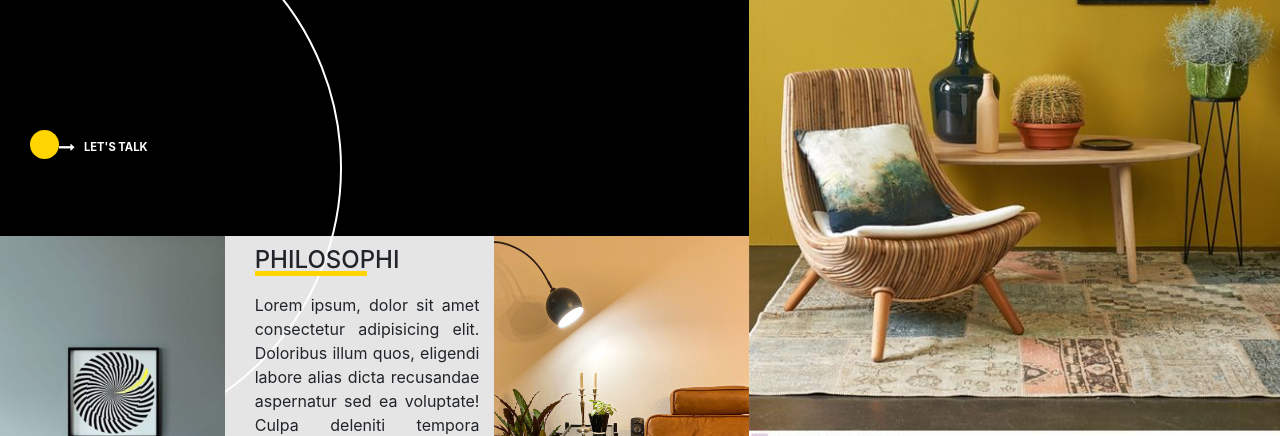
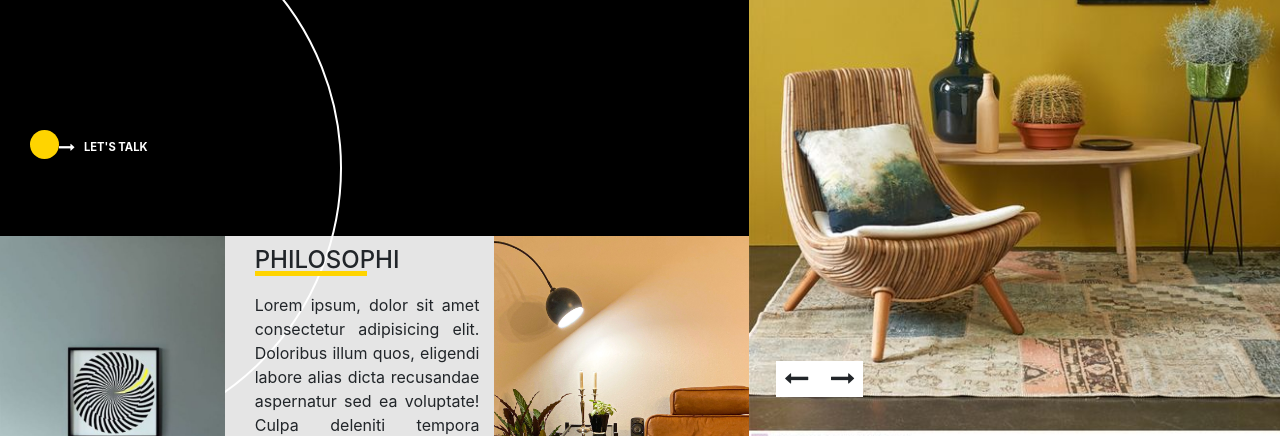
Before and after one commit to AliMundher/marketing-website, a plain HTML site: page index.html in a window 1280 px wide. Shown: the part 364-800 px from the top of the page. Drawn offline with nearby package versions, Linux system fonts and the light colour scheme; a web font is replaced by a local one.

Commit message:
add updating to the project

```diff
--- a/css/style.scss
+++ b/css/style.scss
@@ -112,6 +112,24 @@ body {
     }
   }
   .rigth {
+    position: relative;
+    .right_icons {
+      position: absolute;
+      bottom: 24%;
+      left: 27px;
+      font-size: 1.5em;
+      background-color: white;
+      width: 87px;
+      text-align: center;
+      .fa-long-arrow-left,
+      .fa-long-arrow-right {
+        cursor: pointer;
+      }
+
+      @media (max-width: 991px) {
+        bottom: 44%;
+      }
+    }
     img {
       width: 100%;
     }
--- a/index.html
+++ b/index.html
@@ -99,7 +99,12 @@
         </div>
         <div class="col-12 col-md-5 p-0">
             <div class="rigth">
+                <div class="right_icons">
+                    <i class="fa fa-long-arrow-left mr-3" aria-hidden="true"></i>
+                    <i class="fa fa-long-arrow-right" aria-hidden="true"></i>
+                </div>
                 <img src="../marketing-website/images/p6.jpg" alt="" class="img-fluid">
+
                 <div class="row">
                     <div class="col-12 col-md-6 pr-0">
                         <div class="box1">
@@ -120,6 +125,7 @@
                         </div>
                     </div>
                 </div>
+
             </div>
         </div>
     </div>
```
Also changed, not shown: css/style.css, 1 other file.
